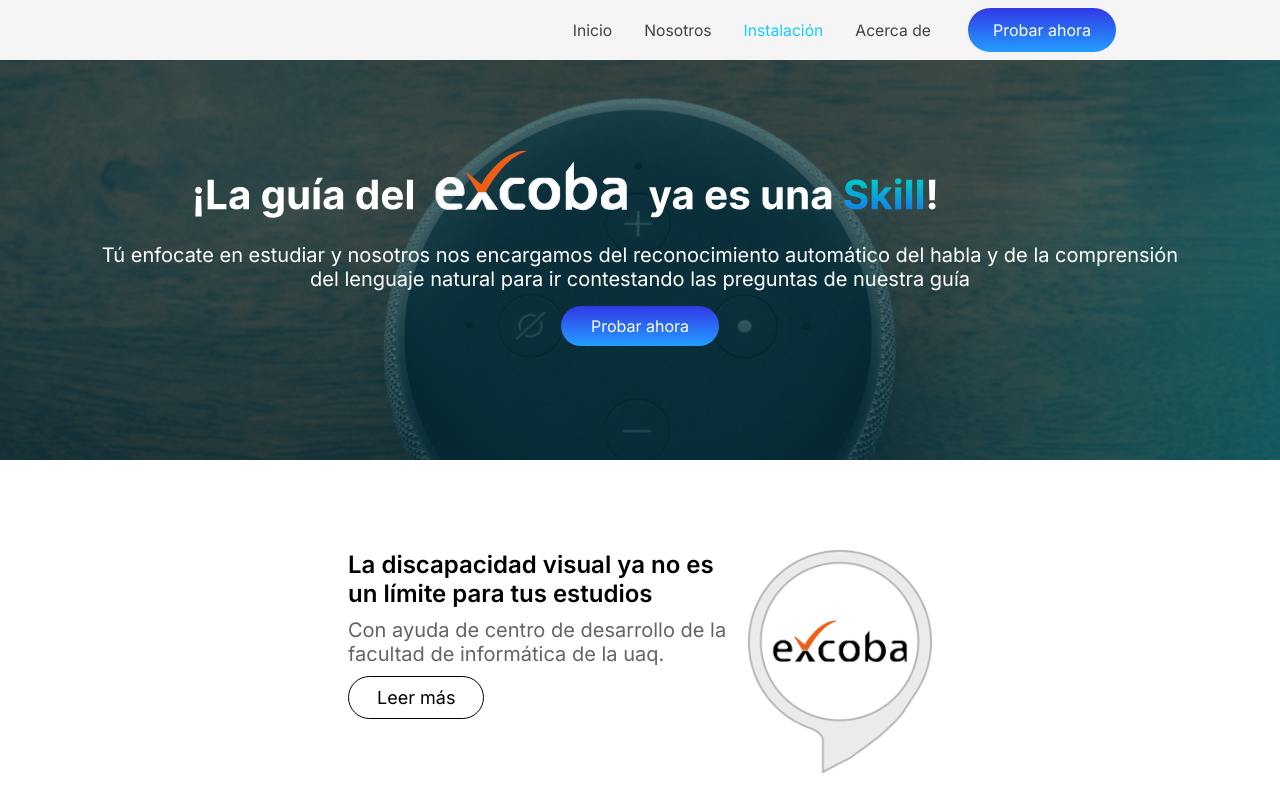
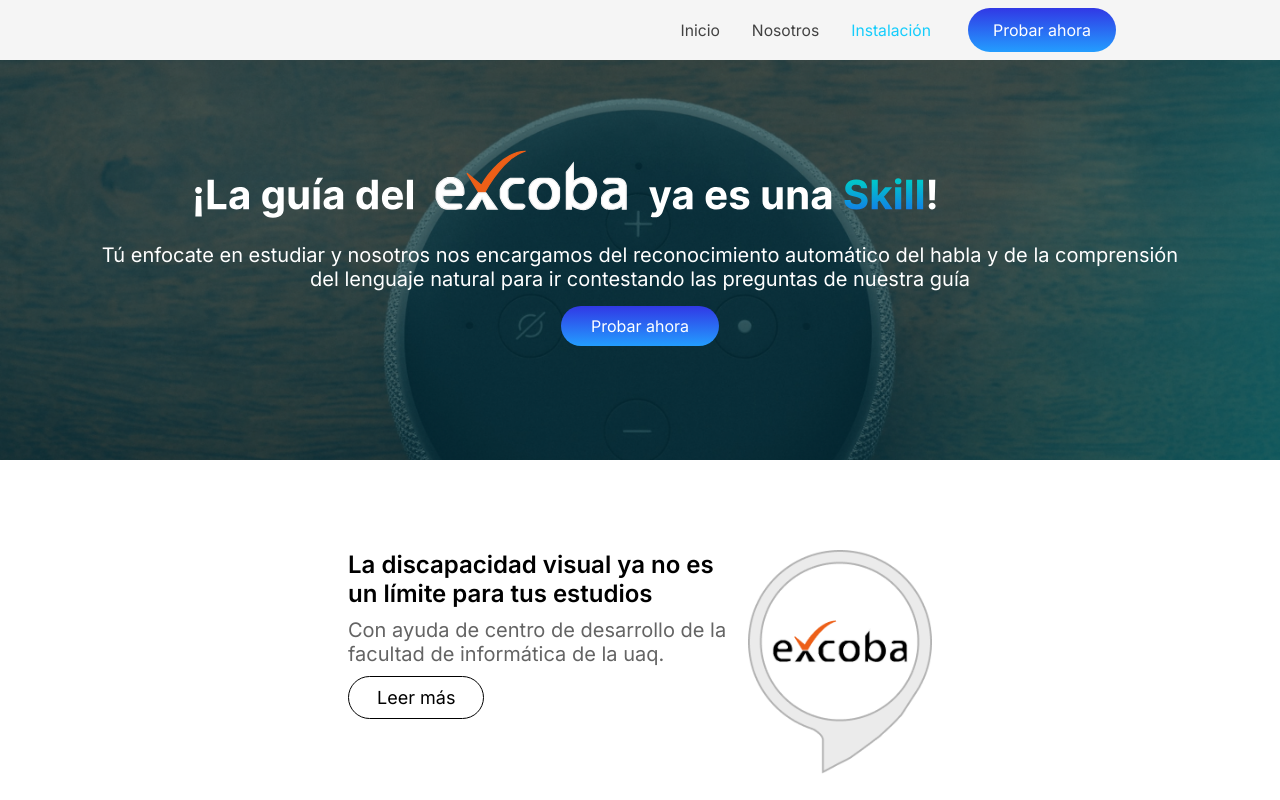
Before and after one commit to Alejandrodiazn/Alexa_landing, a React (Create React App) app: page /Instalacion in a window 1280 px wide. Shown: the top 800 px of the page. Built offline with nearby package versions, Linux system fonts and the light colour scheme.

Commit message:
fix: links repaired

```diff
--- a/package.json
+++ b/package.json
@@ -1,5 +1,6 @@
 {
   "name": "alexa_landing",
+  "homepage": "https://portalinformatica.uaq.mx/aviuaq",
   "version": "0.1.0",
   "private": true,
   "dependencies": {
--- a/src/App.js
+++ b/src/App.js
@@ -21,12 +21,17 @@
     setIsOpen (!isOpen);
    }
 
+   const DowntoNosotros= () => {
+    console.log("Esta funcionando en consola");
+   }
+
+
 
   return (
     <>
       <Router>
         <Sidebar isOpen={isOpen} toggle={toggle}/>
-        <Navbar toggle= {toggle}/>
+        <Navbar toggle= {toggle} DowntoNosotros= {DowntoNosotros}/>
         <Routes>
           <Route path='/Inicio' element={<Inicio/>}></Route>
           <Route path='/Nosotros' element={<Nosotros/>}></Route>
--- a/src/components/Mainpage/ImageCD.js
+++ b/src/components/Mainpage/ImageCD.js
@@ -2,7 +2,7 @@
 import styled from 'styled-components';
 import Centro_de_Desarrollo from "../../assets/img/Centro_de_Desarrollo.svg"
 
-const ImageCD = (props) =>
+const ImageCD = () =>
 <Box>
     <Imagen src={Centro_de_Desarrollo} alt="Logo de Centro de Desarrollo"/>
 </Box>
--- a/src/components/Navbar/index.js
+++ b/src/components/Navbar/index.js
@@ -1,10 +1,11 @@
 import React from 'react';
-import {Nav, NavLink, Bars, NavMenu, NavBtn, Buton, Testnow } from './NavElements'
+import {Nav, NavLink, Bars, NavMenu, Buton, Testnow } from './NavElements'
+import { Link } from "react-scroll";
 
 
 //INDEX NAVBAR & COMPONENTES
 
-const Navbar = ({ toggle }) => {
+const Navbar = ({ toggle, DowntoNosotros }) => {
   return (
     <>
         <Nav>
@@ -13,15 +14,21 @@
               <NavLink to="/Inicio" activeStyle>
                 Inicio
               </NavLink>
-              <NavLink to="/Nosotros" activeStyle>
-                Nosotros
+              <NavLink to="Hooal" activeStyle>
+                <Link
+                  to="/"
+                  spy={true}
+                  smooth={true}
+                  offset={-50}
+                  duration={500}
+                  onClick={DowntoNosotros}>
+                  Nosotros
+                </Link>
               </NavLink>
               <NavLink to="/instalacion" activeStyle>
                 Instalación
               </NavLink>
-              <NavLink to="/acerca_de" activeStyle>
-                Acerca de
-              </NavLink>
+
             </NavMenu>
             <Buton><Testnow target="_blank" href="https://www.amazon.com.mx/UAQ-Profesor-del-EXCOBA/dp/B0894WK995">Probar ahora</Testnow></Buton>
         </Nav>
```
